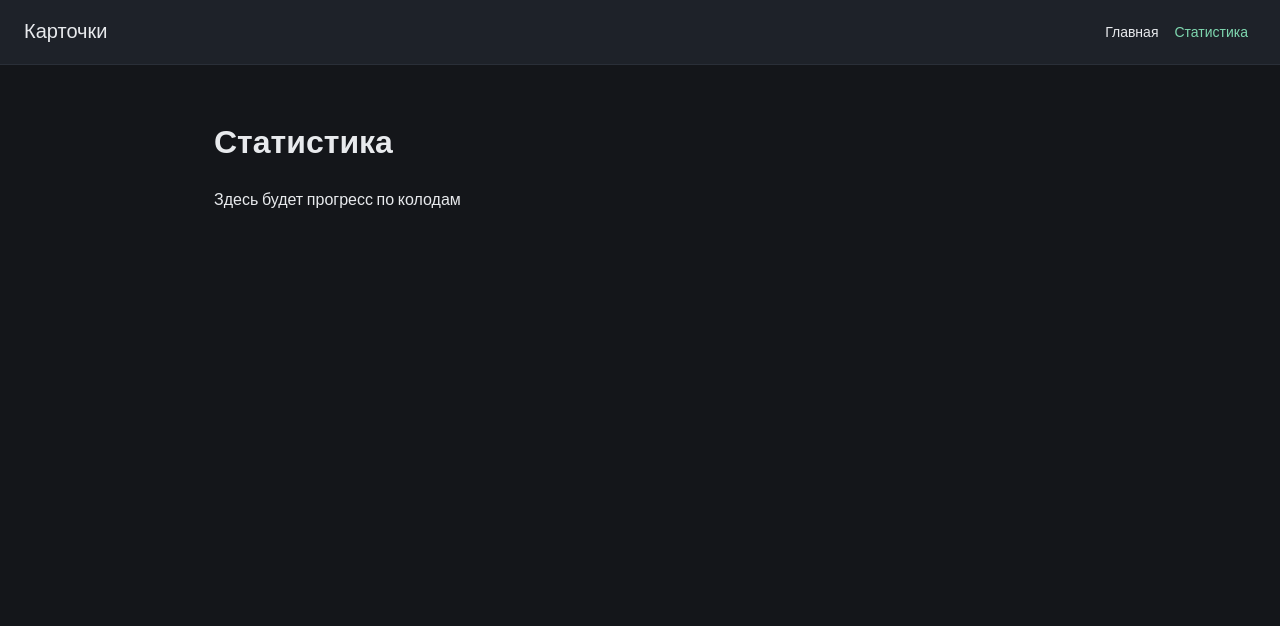
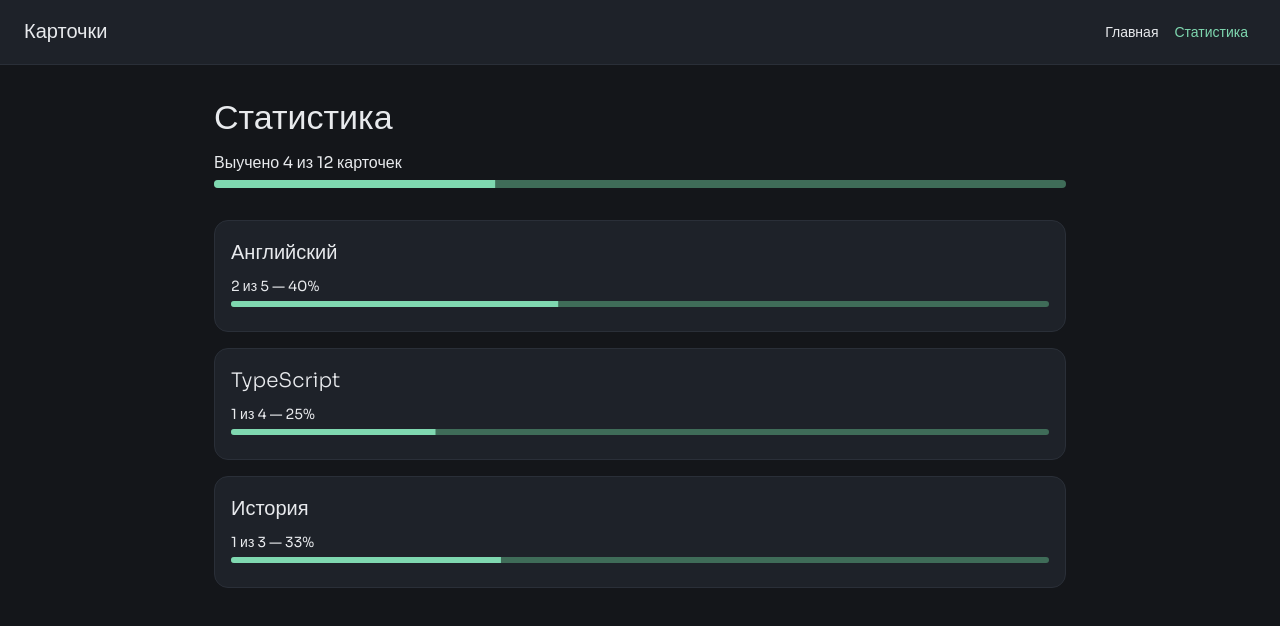
Before and after one commit to deylon999/pdf-flashcards, a React (Vite) app: page /stats in a window 1280 px wide. Shown: the top 626 px of the page. Built offline with nearby package versions, Linux system fonts and the light colour scheme.

Commit message:
экран статистики с прогрессом

```diff
--- a/src/pages/StatsPage.tsx
+++ b/src/pages/StatsPage.tsx
@@ -1,8 +1,52 @@
+import { Card, CardContent, LinearProgress, Typography } from '@mui/material';
+import { decks } from '../mocks/decks';
+
+function percent(learned: number, total: number) {
+  if (total === 0) {
+    return 0;
+  }
+  return Math.round((learned / total) * 100);
+}
+
 export function StatsPage() {
+  const total = decks.reduce((sum, deck) => sum + deck.cards.length, 0);
+  const learned = decks.reduce((sum, deck) => sum + deck.cards.filter(card => card.learned).length, 0);
+
   return (
-    <div>
-      <h1>Статистика</h1>
-      <p>Здесь будет прогресс по колодам</p>
-    </div>
+    <>
+      <Typography variant="h4" gutterBottom>
+        Статистика
+      </Typography>
+      <Typography color="text.secondary" gutterBottom>
+        Выучено {learned} из {total} карточек
+      </Typography>
+      <LinearProgress
+        variant="determinate"
+        value={percent(learned, total)}
+        sx={{ height: 8, borderRadius: 4, mb: 4 }}
+      />
+
+      {decks.map(deck => {
+        const deckLearned = deck.cards.filter(card => card.learned).length;
+
+        return (
+          <Card key={deck.id} variant="outlined" sx={{ mb: 2 }}>
+            <CardContent>
+              <Typography variant="h6" gutterBottom>
+                {deck.title}
+              </Typography>
+              <Typography variant="body2" color="text.secondary" gutterBottom>
+                {deckLearned} из {deck.cards.length} — {percent(deckLearned, deck.cards.length)}%
+              </Typography>
+              <LinearProgress
+                variant="determinate"
+                value={percent(deckLearned, deck.cards.length)}
+                sx={{ height: 6, borderRadius: 3 }}
+              />
+            </CardContent>
+          </Card>
+        );
+      })}
+    </>
   );
 }
```
